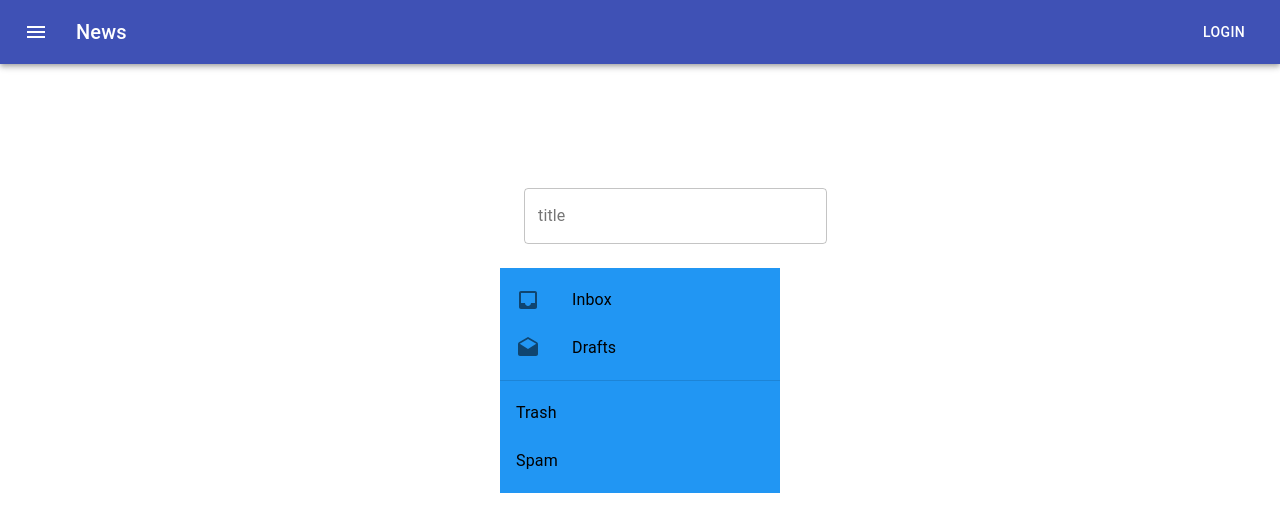
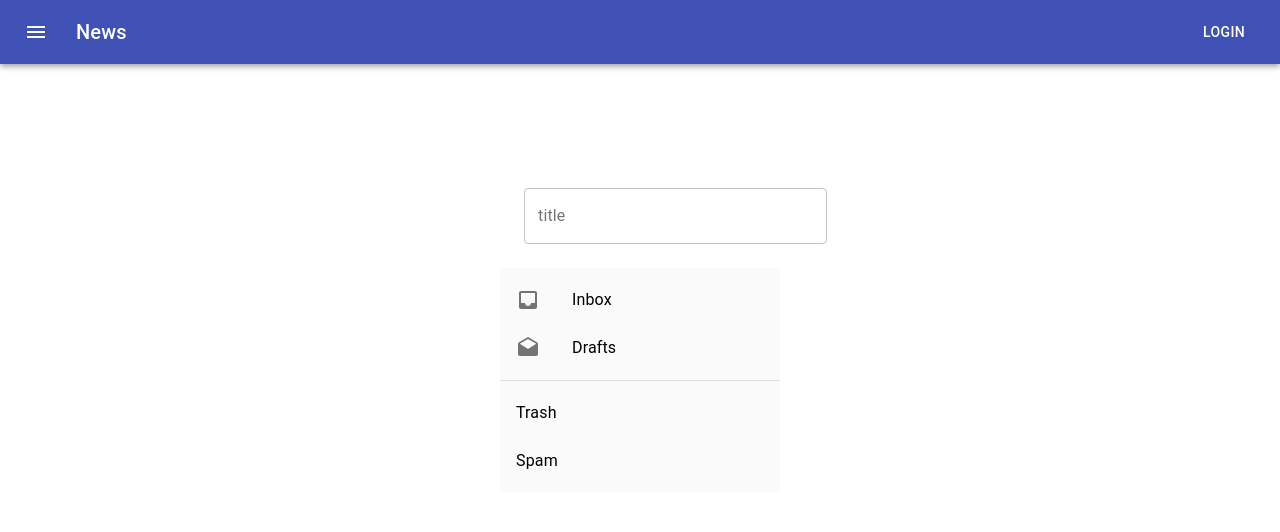
Before and after one commit to yutech941/ToDoList, a React (Create React App) app: page / in a window 1280 px wide. Shown: the top 532 px of the page. Built offline with nearby package versions, Linux system fonts and the light colour scheme.

Commit message:
no message

```diff
--- a/src/components/material-ui/SimpleList.js
+++ b/src/components/material-ui/SimpleList.js
@@ -12,7 +12,7 @@ const useStyles = makeStyles((theme) => ({
   root: {
     width: "100%",
     maxWidth: 360,
-    backgroundColor: theme.palette.info.main,
+    backgroundColor: theme.palette.background.default,
   },
 }));
 
```
Also changed, not shown: src/components/material-ui/containerUi.js (deleted).
